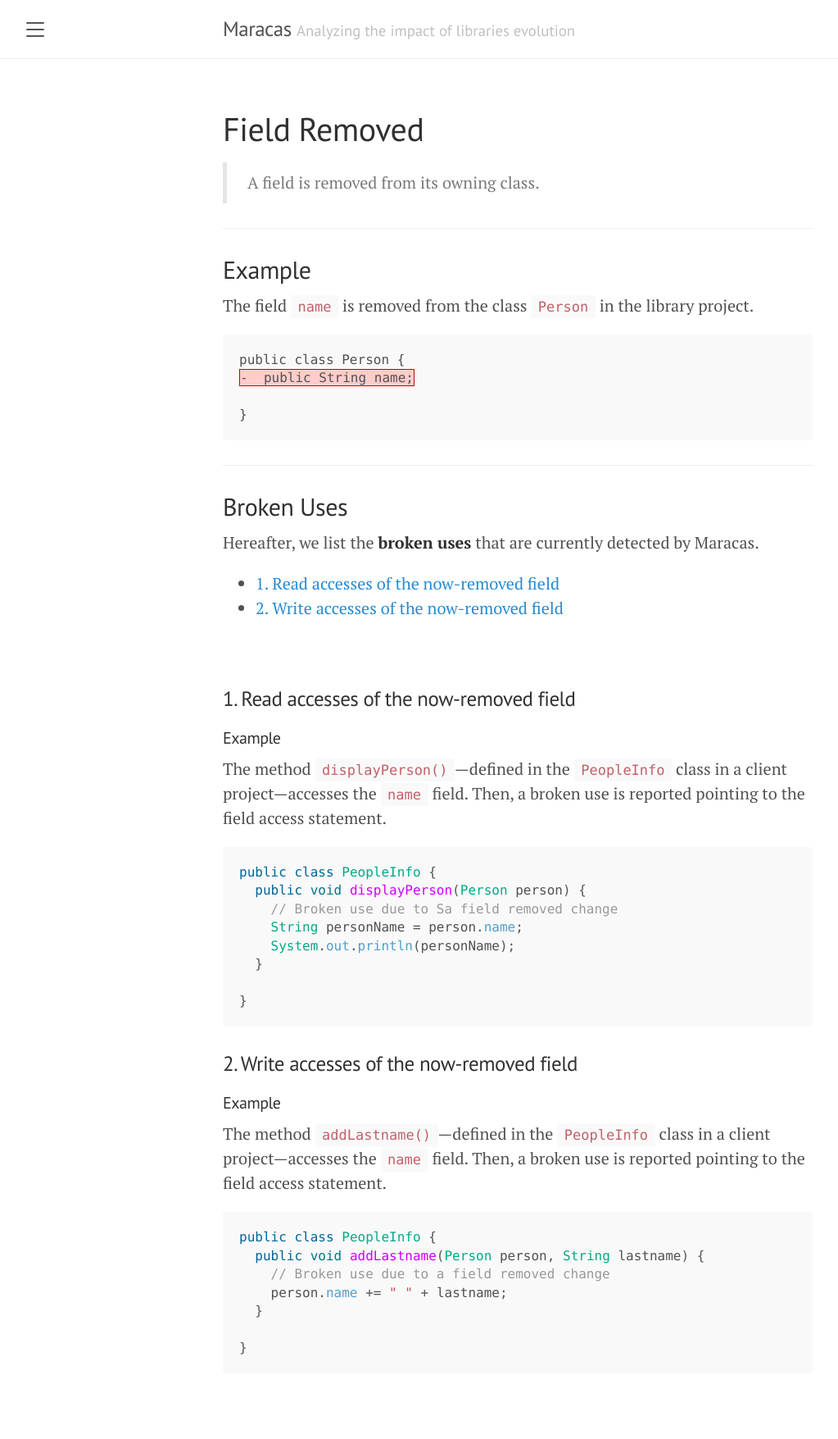
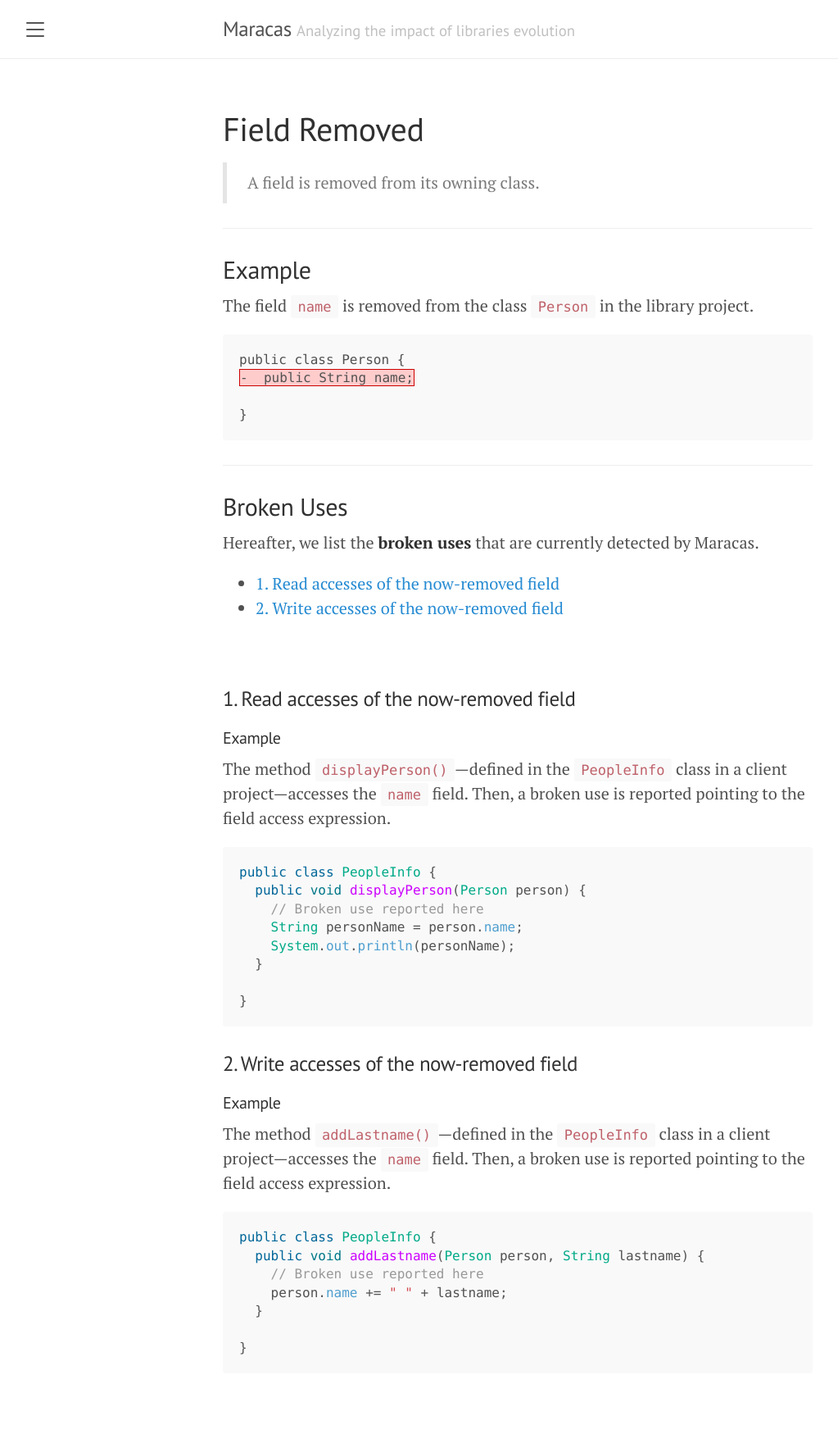
Before and after one commit to alien-tools/maracas, a Jekyll site: the page built from docs/_bcs/field-removed.md, in a window 1280 px wide. Shown: the whole page at 82% size, without its empty margins (8-1031 px from the left). Built offline with Jekyll 4.4.1, drawn with Linux system fonts in a browser that asks for light colours.

Commit message:
Introduce minor changes doc

````diff
--- a/docs/_bcs/field-removed.md
+++ b/docs/_bcs/field-removed.md
@@ -30,12 +30,12 @@ Hereafter, we list the **broken uses** that are currently detected by Maracas.
 #### Example
 
 The method `displayPerson()`—defined in the `PeopleInfo` class in a client project—accesses the `name` field.
-Then, a broken use is reported pointing to the field access statement.
+Then, a broken use is reported pointing to the field access expression.
 
 ```java
 public class PeopleInfo {
   public void displayPerson(Person person) {
-    // Broken use due to Sa field removed change
+    // Broken use reported here
     String personName = person.name;
     System.out.println(personName);
   }
@@ -47,12 +47,12 @@ public class PeopleInfo {
 ### 2. Write accesses of the now-removed field <a name="case-2"></a>
 #### Example
 The method `addLastname()`—defined in the `PeopleInfo` class in a client project—accesses the `name` field.
-Then, a broken use is reported pointing to the field access statement.
+Then, a broken use is reported pointing to the field access expression.
 
 ```java
 public class PeopleInfo {
   public void addLastname(Person person, String lastname) {
-    // Broken use due to a field removed change
+    // Broken use reported here
     person.name += " " + lastname;
   }
 
````
Also changed, not shown: docs/_bcs/method-removed.md (+3 -3 lines), 3 other files.
